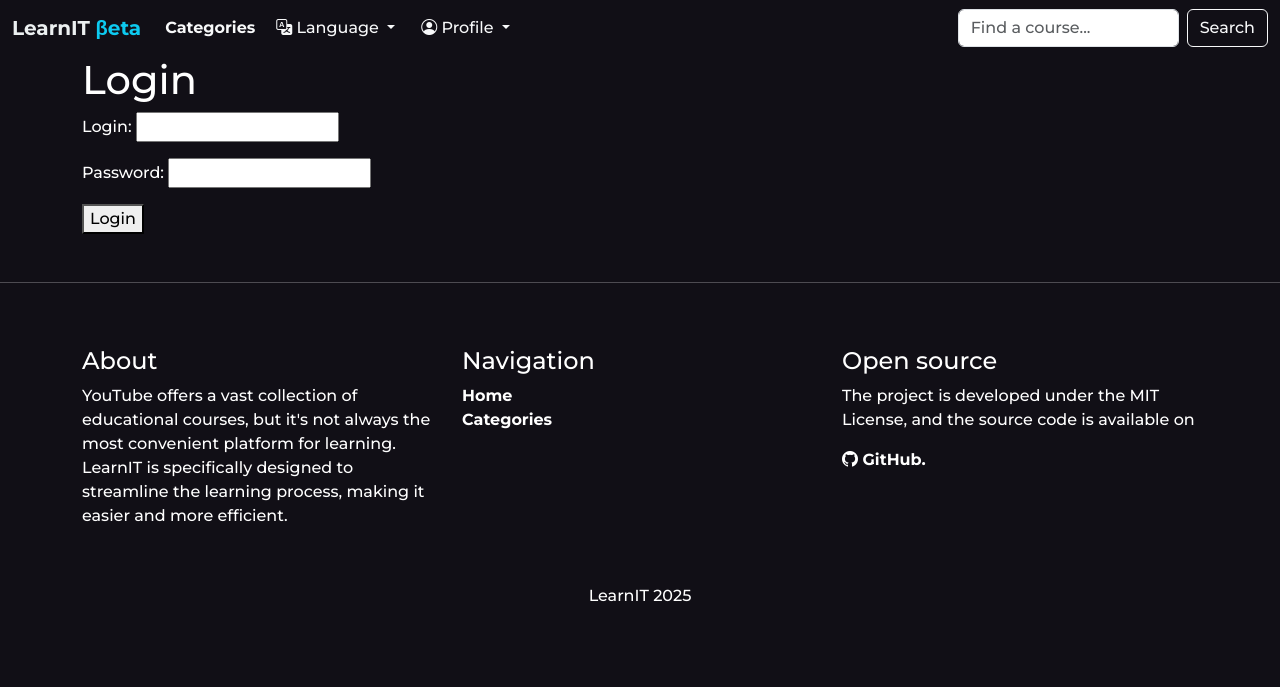
After one commit to ELVIN4/learnit, a Django app: page /en/users/login/ in a window 1280 px wide. The commit adds this page. Shown: the top 687 px of the page. Run offline with Django 5.2, Linux system fonts and the light colour scheme; data that the repository does not hold is empty; parts of the project's set-up code (start-up, migrations or seed data) failed here and were passed over; some libraries are stand-ins or nearby versions.

Commit message:
feat: add Users app

```diff
--- a/learnit/courses/templates/courses/includes/header.html
+++ b/learnit/courses/templates/courses/includes/header.html
@@ -15,22 +15,27 @@
                 </li>
                 <!-- <li class="nav-item">
                     <a class="nav-link text-light" href="#">{% trans "History" %}</a>
-                </li>
-                <li class="nav-item">
-                    <a class="nav-link text-light" href="#">{% trans "Account" %}</a>
                 </li> -->
             </ul>
             <div class="dropdown-center">
                 <button class="btn btn-transparent text-light dropdown-toggle" type="button" data-bs-toggle="dropdown" aria-expanded="false">
-                    <i class="bi bi-translate"></i>
+                    <i class="bi bi-translate"> </i>{% trans 'Language' %}
                 </button>
                 <ul class="dropdown-menu bg-dark">
                   <li><a class="dropdown-item text-light fw-bold" href="/en">🌍 English | ~{% count_courses_by_language 'en' %} <i class="bi bi-database"></i></a></li>
                   <li><a class="dropdown-item text-light fw-bold" href="/de">🌍 Deutsch | ~{% count_courses_by_language 'de' %} <i class="bi bi-database"></i></a></li>
                   <li><a class="dropdown-item text-light fw-bold" href="/ru">🌍 Русский | ~{% count_courses_by_language 'ru' %} <i class="bi bi-database"></i></a></li>
                 </ul>
-              </div>
-
+            </div>
+            <div class="dropdown-center">
+                <button class="btn btn-transparent text-light dropdown-toggle" type="button" data-bs-toggle="dropdown" aria-expanded="false">
+                    <i class="bi bi-person-circle"> </i>{% trans 'Profile' %}
+                </button>
+                <ul class="dropdown-menu bg-dark">
+                  <li><a href="{% url 'users:login' %}" class="btn btn-outline-primary me-2 ms-2 my-1">{% trans "Sign in" %}</a></li>
+                  <li><a href="" class="btn btn-primary me-2 ms-2">{% trans "Sign up" %}</a></li>
+                </ul>
+            </div>
             <form class="d-flex ms-auto" role="search" method="get" action="{% url 'search' %}">
                 <input class="form-control me-2" type="search" placeholder="{% trans 'Find a course...' %}" aria-label="search-cours" name="q">
                 <button class="btn btn-outline-light" type="submit">{% trans "Search" %}</button>
--- a/learnit/learnit/settings.py
+++ b/learnit/learnit/settings.py
@@ -47,6 +47,7 @@
     "django_extensions",
     "django_celery_beat",
     "courses.apps.CoursesConfig",
+    "users.apps.UsersConfig",
 ]
 
 MIDDLEWARE = [
--- a/learnit/learnit/urls.py
+++ b/learnit/learnit/urls.py
@@ -24,4 +24,7 @@
     path("admin/", admin.site.urls),
 ]
 
-urlpatterns += i18n_patterns(path("", include("courses.urls")))
+urlpatterns += i18n_patterns(
+    path("", include("courses.urls")),
+    path("users/", include("users.urls", namespace="users")),
+)
--- /dev/null
+++ b/learnit/users/admin.py
@@ -0,0 +1 @@
+# Register your models here.
--- /dev/null
+++ b/learnit/users/apps.py
@@ -0,0 +1,6 @@
+from django.apps import AppConfig
+
+
+class UsersConfig(AppConfig):
+    default_auto_field = "django.db.models.BigAutoField"
+    name = "users"
--- /dev/null
+++ b/learnit/users/forms.py
@@ -0,0 +1,10 @@
+from django import forms
+
+
+class LoginUserForm(forms.Form):
+    username = forms.CharField(
+        label="Login", widget=forms.TextInput(attrs={"class": "form-input"})
+    )
+    password = forms.CharField(
+        label="Password", widget=forms.PasswordInput(attrs={"class": "form-input"})
+    )
--- /dev/null
+++ b/learnit/users/models.py
@@ -0,0 +1 @@
+# Create your models here.
--- /dev/null
+++ b/learnit/users/templates/users/login.html
@@ -0,0 +1,14 @@
+{% extends 'courses/base.html' %}
+
+{% block 'content' %}
+
+<div class="container">
+    <h1>Login</h1>
+    <form method="post">
+        {% csrf_token %}
+        {{ form.as_p }}
+        <p><button type="submit">Login</button></p>
+    </form>
+</div>
+
+{% endblock %}
--- /dev/null
+++ b/learnit/users/tests.py
@@ -0,0 +1 @@
+# Create your tests here.
--- /dev/null
+++ b/learnit/users/urls.py
@@ -0,0 +1,10 @@
+from django.urls import path
+
+from .views import login_user, logout_user
+
+app_name = "users"
+
+urlpatterns = [
+    path("login/", login_user, name="login"),
+    path("logout/", logout_user, name="logout"),
+]
--- /dev/null
+++ b/learnit/users/views.py
@@ -0,0 +1,29 @@
+from django.http import HttpResponseRedirect
+from django.shortcuts import render
+from django.contrib.auth import authenticate, login, logout
+from django.urls import reverse
+
+from .forms import LoginUserForm
+
+
+def login_user(request):
+    if request.method == "POST":
+        form = LoginUserForm(request.POST)
+        if form.is_valid():
+            cd = form.cleaned_data
+            user = authenticate(
+                request, username=cd["username"], password=cd["password"]
+            )
+
+            if user and user.is_active:
+                login(request, user)
+                return HttpResponseRedirect(reverse("home"))
+
+    else:
+        form = LoginUserForm()
+    return render(request, "users/login.html", {"form": form})
+
+
+def logout_user(request):
+    logout(request)
+    return HttpResponseRedirect(reverse("users:login"))
```
Also changed, not shown: learnit/users/__init__.py (added), learnit/users/migrations/__init__.py (added).
